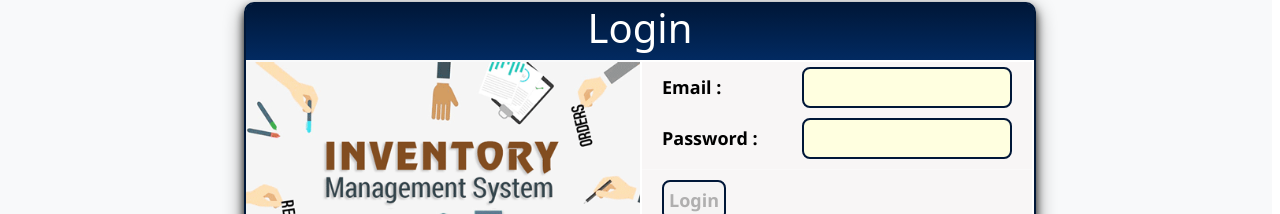
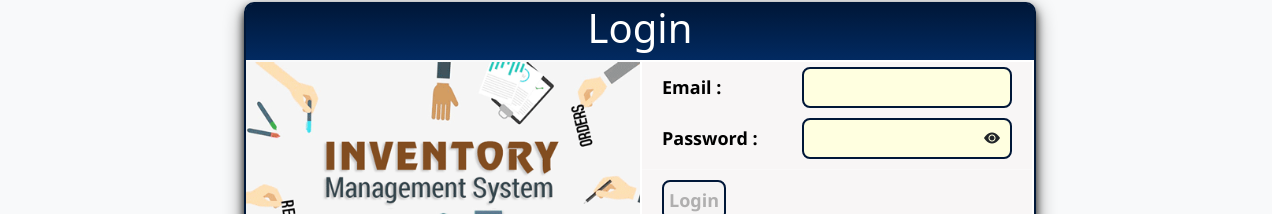
Before and after one commit to OnlineElite/Inventory_Management_System, a React (Create React App) app in the folder client/: page /login in a window 1280 px wide. Shown: the part 269-483 px from the top of the page. Built offline with nearby package versions, Linux system fonts and the light colour scheme.

Commit message:
fix cards width and show password

```diff
--- a/client/src/components/LoginForm.js
+++ b/client/src/components/LoginForm.js
@@ -1,4 +1,4 @@
-import React from 'react'
+import React, { Children } from 'react'
 import Navbar from './Navbar'
 import { useState, useEffect } from 'react';
 import {connect} from 'react-redux'
@@ -12,6 +12,7 @@ function LoginForm(props){
 
     const navigate = useNavigate();
     const [info, setInfo] = useState({})
+    const [shwoPass, setShwoPass] = useState(false)
 
     useEffect(() => {
         const ids = ['email', 'password'];
@@ -64,7 +65,26 @@ function LoginForm(props){
             navigate(`/dashboard`);
         }
     })
-    return(
+
+    const showPassword =(e)=>{
+        e.preventDefault();
+        const parent = document.getElementById("passw")
+        const eye = parent.lastChild
+        if(!shwoPass){
+            parent.children[1].type = 'text'
+            console.log(parent.children[1].type)
+            setShwoPass(true)
+            eye.className = 'bi bi-eye-slash-fill'
+            console.log(eye.className)
+        }else{
+            parent.children[1].type = 'password'
+            console.log(parent.children[1].type)
+            setShwoPass(false)
+            eye.className = 'bi bi-eye-fill'
+            console.log(eye.className)
+        }
+    }
+        return(
         <div className='logincomp'>
             <Navbar display = "d-none"/>
             <div className='logReg'>
@@ -76,8 +96,14 @@ function LoginForm(props){
                         </div>
                         <div className=" form col-12 col-md-6 col-sm-6 col-lg-6">
                             <form className="LoginForm" onSubmit={HandelSubmit} >
-                                <div className="ro"><label htmlFor="email">Email : </label><input type="email" id="email" name="email"/></div>
-                                <div className="ro"><label htmlFor="password">Password : </label><input type="password" id="password" name="password"/></div>
+                                <div className="ro"><label htmlFor="email">Email : </label>
+                                    <input type="email" id="email" name="email"/>
+                                </div>
+                                <div className="ro pass" id='passw'>
+                                    <label htmlFor="password">Password : </label>
+                                    <input type="password" id="password" name="password"/>
+                                    <i onClick={showPassword} className="bi bi-eye-fill" id='eye'></i>
+                                </div>
                                 <hr/>
                                 <button  id="login" type="submit" disabled>Login</button>
                             </form>
--- a/client/src/components/RegisterForm.js
+++ b/client/src/components/RegisterForm.js
@@ -14,6 +14,7 @@ import "../styles/LogReg.css";
 const RegisterForm = (props) => {
   const [info, setInfo] = useState({});
   const navigate = useNavigate();
+  const [shwoPass, setShwoPass] = useState(false)
 
   useEffect(() => {
     const ids = ["firstname", "lastname", "email", "username", "password"];
@@ -86,6 +87,25 @@ const RegisterForm = (props) => {
     }
   }, [props.isAuthenticated]);
 
+  const showPassword =(e)=>{
+    e.preventDefault();
+    const parent = document.getElementById("passw")
+    const eye = parent.lastChild
+    if(!shwoPass){
+        parent.children[1].type = 'text'
+        console.log(parent.children[1].type)
+        setShwoPass(true)
+        eye.className = 'bi bi-eye-slash-fill'
+        console.log(eye.className)
+    }else{
+        parent.children[1].type = 'password'
+        console.log(parent.children[1].type)
+        setShwoPass(false)
+        eye.className = 'bi bi-eye-fill'
+        console.log(eye.className)
+    }
+}
+
   return (
     <div className="registercomp">
       <Navbar display="d-none" />
@@ -114,9 +134,10 @@ const RegisterForm = (props) => {
                   <label htmlFor="username">Username : </label>
                   <input type="text" id="username" name="username" />
                 </div>
-                <div className="ro">
+                <div className="ro pass" id='passw'>
                   <label htmlFor="password">Password : </label>
                   <input type="password" id="password" name="password" />
+                  <i onClick={showPassword} className="bi bi-eye-fill" id='eye'></i>
                 </div>
                 <hr />
                 <button id="register" disabled type="submit">
--- a/client/src/styles/Home.css
+++ b/client/src/styles/Home.css
@@ -9,7 +9,7 @@
     width: 100%;
     padding: 0.5rem;
     display: grid;
-    grid-template-columns: repeat(auto-fill, minmax(230px, 1fr));
+    grid-template-columns: repeat(auto-fill, minmax(18rem, 1fr));
     grid-gap: 20px;
 }
 
--- a/client/src/styles/LogReg.css
+++ b/client/src/styles/LogReg.css
@@ -192,3 +192,12 @@
     margin-bottom: 1rem;
     height: fit-content;
 }
+
+.pass{
+    position: relative;
+}
+
+.pass i{
+    position: absolute;
+    right: 2rem;
+}
--- a/client/src/styles/Orders.css
+++ b/client/src/styles/Orders.css
@@ -105,7 +105,7 @@
     width: 100%;
     padding: 0.5rem;
     display: grid;
-    grid-template-columns: repeat(auto-fill, minmax(230px, 1fr));
+    grid-template-columns: repeat(auto-fill, minmax(18rem, 1fr));
     grid-gap: 20px;
 }
 
```
Also changed, not shown: client/src/components/Orders.js (+10 -5 lines).
